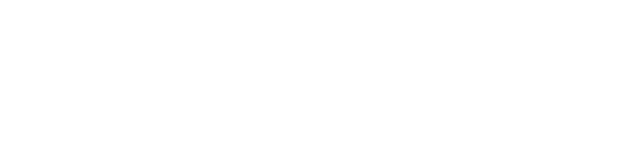
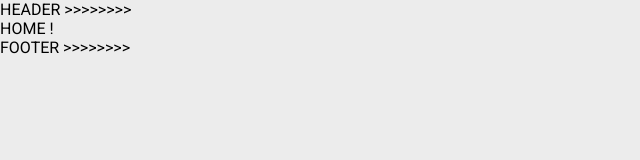
Before and after one commit to so0oshiance/nba-app, a React app: page / in a window 1280 px wide. Shown: the whole page, without its empty margins (0-640 px from the left). Built offline with nearby package versions, Linux system fonts and the light colour scheme.

Commit message:
Before eject !

```diff
--- a/public/index.html
+++ b/public/index.html
@@ -2,7 +2,7 @@
 <html lang="en">
   <head>
     <meta charset="utf-8" />
-
+    <link href="https://fonts.googleapis.com/css?family=Roboto:300,400,500,700&display=swap" rel="stylesheet">
     <link rel="stylesheet" href="https://cdnjs.cloudflare.com/ajax/libs/font-awesome/4.7.0/css/font-awesome.min.css" />
     <link rel="stylesheet" type="text/css" charset="UTF-8" href="https://cdnjs.cloudflare.com/ajax/libs/slick-carousel/1.6.0/slick.min.css" />
 <link rel="stylesheet" type="text/css" href="https://cdnjs.cloudflare.com/ajax/libs/slick-carousel/1.6.0/slick-theme.min.css" />
--- /dev/null
+++ b/src/components/Home/home.js
@@ -0,0 +1,9 @@
+import React from 'react'
+
+export default function home() {
+    return (
+        <div>
+            HOME !
+        </div>
+    )
+}
--- /dev/null
+++ b/src/hoc/Layout/layout.css
@@ -0,0 +1,9 @@
+body{
+    margin: 0%;
+    padding: 0%;
+    background: #ececec;
+    font-family: 'Roboto', sans-serif;
+}
+a{
+    text-decoration: none;
+}
--- /dev/null
+++ b/src/hoc/Layout/layout.js
@@ -0,0 +1,18 @@
+import React, { Component } from 'react'
+import './layout.css'
+export default class Layout extends Component {
+    state={
+
+    };
+    render() {
+        return (
+            <div>
+                {/* We want to access whatever is inside layout in routes page
+                    so from props we get the children!*/}
+                   HEADER >>>>>>>>
+                {this.props.children}
+                   FOOTER >>>>>>>>
+            </div>
+        )
+    }
+}
--- a/src/routes.js
+++ b/src/routes.js
@@ -1,13 +1,17 @@
 import React,{Component} from 'react';
 import {Route,Switch} from 'react-router-dom'
+import Home  from './components/Home/home'
+import Layout from './hoc/Layout/layout'
 
-
-export default class routes extends Component {
+export default class Routes extends Component {
     render() {
         return (
-            <Switch>
+           <Layout>
+               <Switch>
+                    <Route path="/" exact component={Home}/>
+               </Switch>
+           </Layout>
 
-            </Switch>
         )
     }
 }
```
